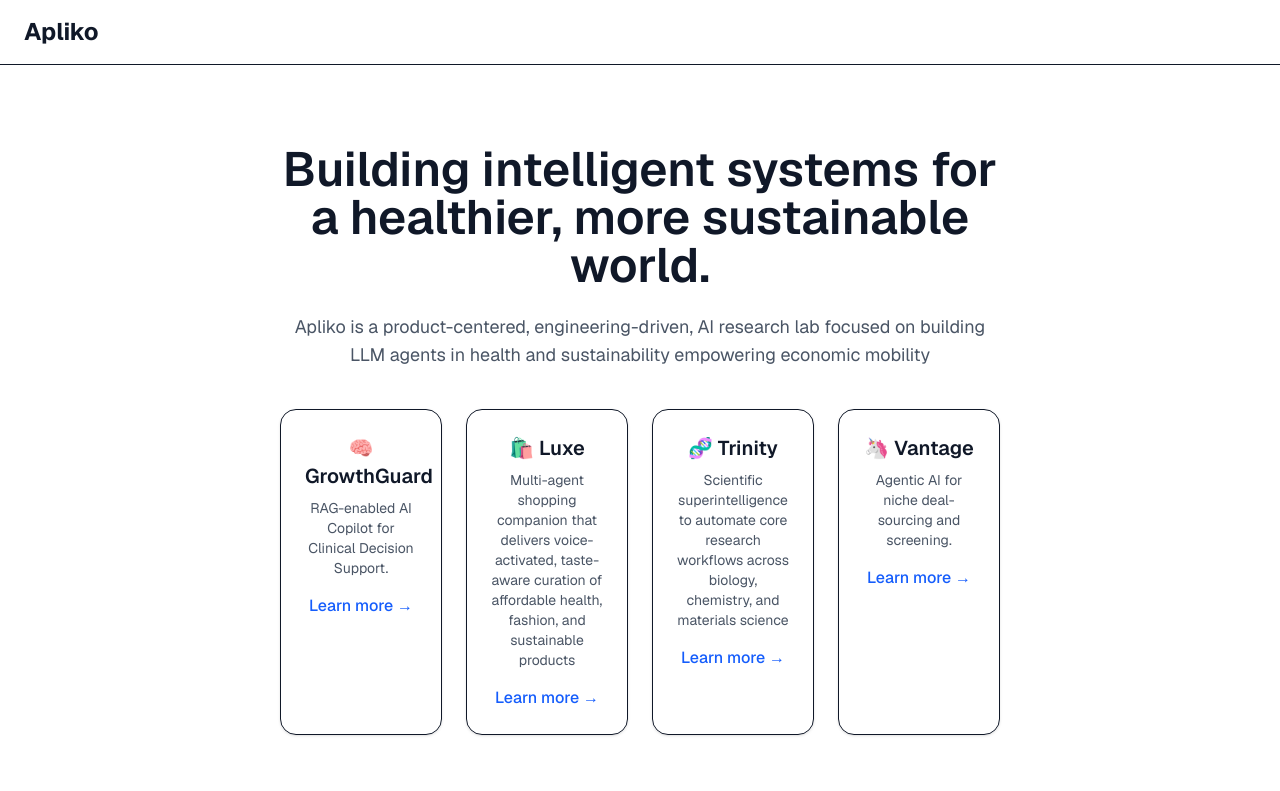
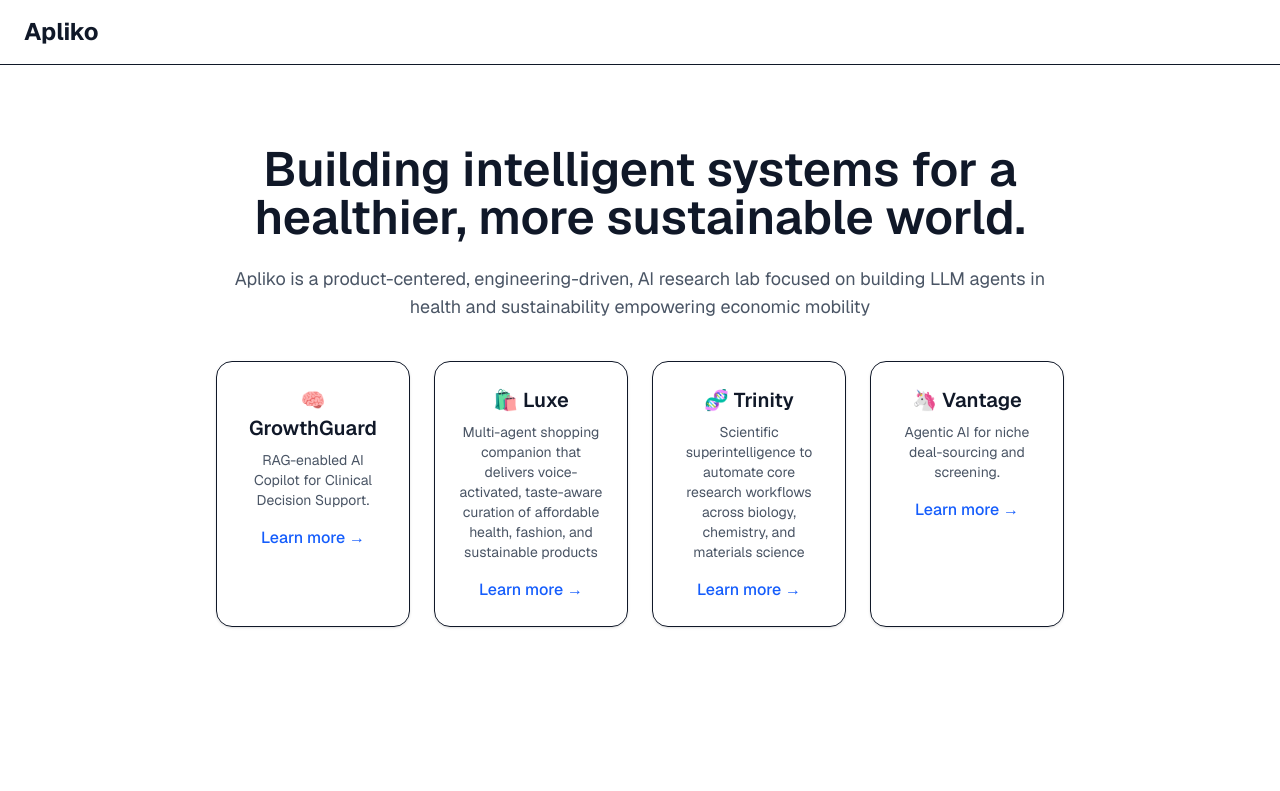
Before and after one commit to amva13/aplikosite, a Next.js app: page / in a window 1280 px wide. Shown: the top 791 px of the page. Built offline with nearby package versions, Linux system fonts and the light colour scheme.

Commit message:
Update page.tsx

```diff
--- a/src/app/page.tsx
+++ b/src/app/page.tsx
@@ -8,7 +8,7 @@ export default function Home() {
         <h1 className="text-2xl font-bold">Apliko</h1>
       </header>
 
-      <section className="px-6 py-20 text-center max-w-3xl mx-auto">
+      <section className="px-6 py-20 text-center max-w-4xl mx-auto">
         <h2 className="text-4xl md:text-5xl font-semibold mb-6">
           Building intelligent systems for a healthier, more sustainable world.
         </h2>
```
